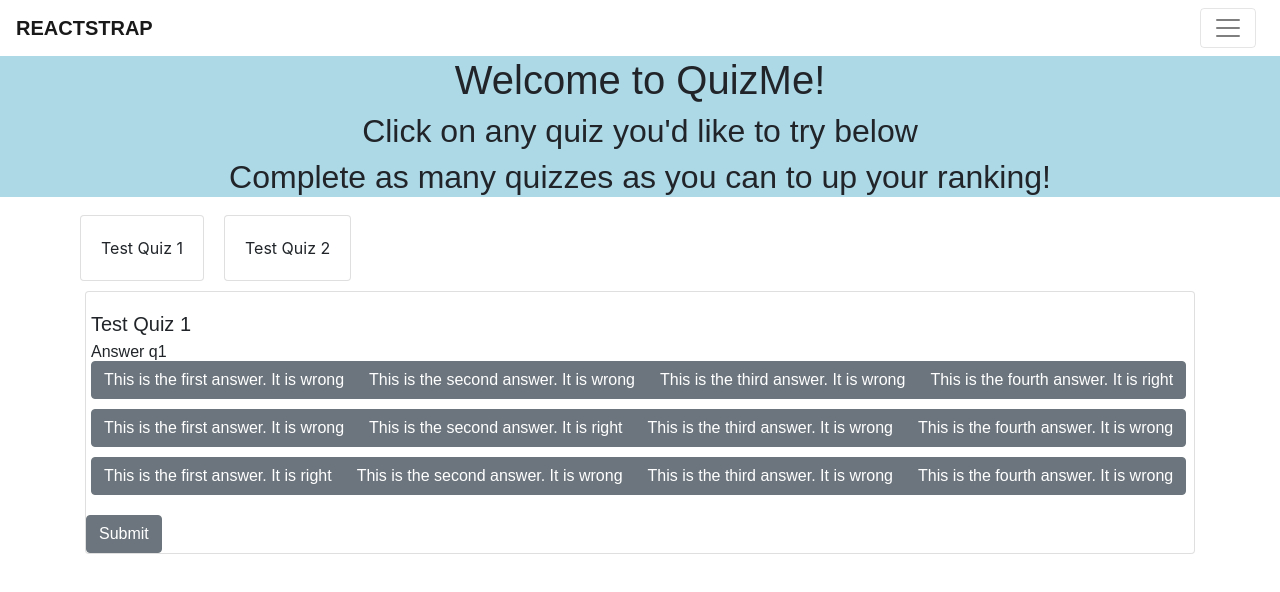
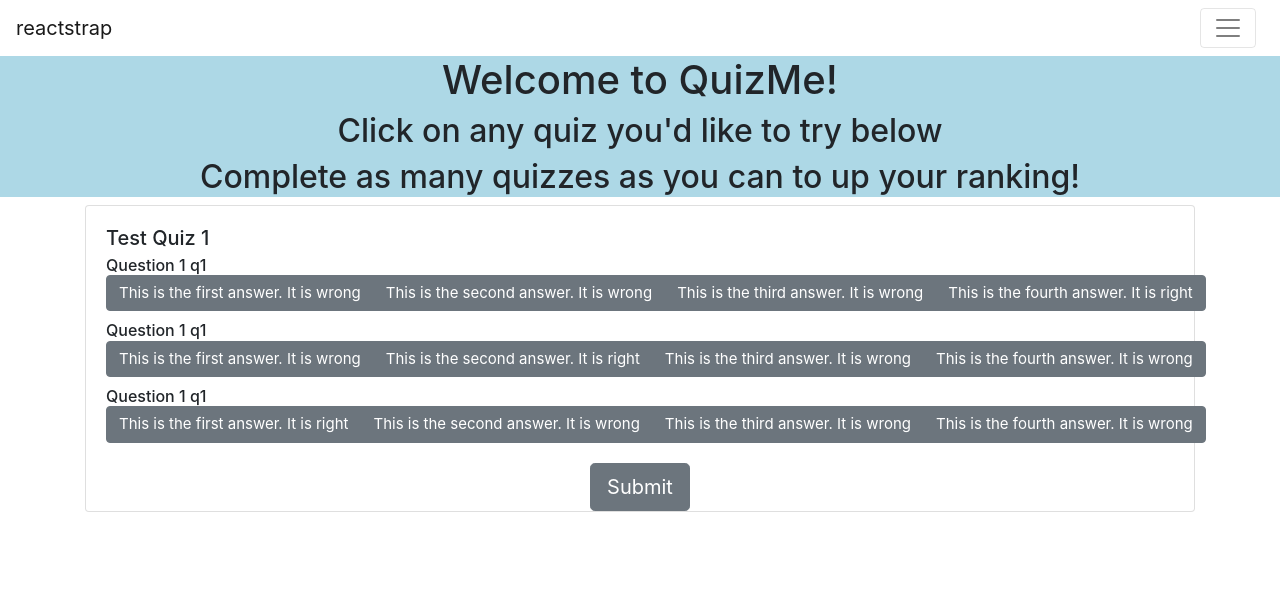
Before and after one commit to Final-Project-CLE/final-project, a React (Create React App) app in the folder finalproject/: page /1 in a window 1280 px wide. Shown: the top 592 px of the page. Built offline with nearby package versions, Linux system fonts and the light colour scheme; a web font is replaced by a local one.

Commit message:
Adding in quiz pages

```diff
--- a/finalproject/public/index.html
+++ b/finalproject/public/index.html
@@ -7,7 +7,7 @@
   <meta name="theme-color" content="#000000">
   <link rel="manifest" href="%PUBLIC_URL%/manifest.json">
   <link rel="shortcut icon" href="%PUBLIC_URL%/favicon.ico">
-  <link rel="stylesheet" href="https://cdnjs.cloudflare.com/ajax/libs/bootswatch/4.0.0/journal/bootstrap.min.css" />
+  <link rel="stylesheet" href="https://maxcdn.bootstrapcdn.com/bootstrap/4.1.0/css/bootstrap.min.css">
   <title>Final Project</title>
 </head>
 
--- a/finalproject/src/App.js
+++ b/finalproject/src/App.js
@@ -1,10 +1,20 @@
 import React, { Component } from 'react';
-import Page from "./components/Page/Page";
+import Home from "./pages/Home";
+import QuizBox from './components/QuizBox/QuizBox';
+import { BrowserRouter as Router, Route, Link, Switch } from "react-router-dom";
+import QuizPage from './pages/QuizPage';
 
 class App extends Component {
   render() {
     return (
-      <Page />
+      <Router>
+        <Switch>
+          <Route exact path="/" component={Home} />
+          <Route exact path="/:id" component={QuizPage} />
+          {/* <Route exact path="/books/:id" component={Detail} />
+        <Route component={NoMatch} /> */}
+        </Switch>
+      </Router>
     );
   }
 }
--- a/finalproject/src/components/Page/Page.js
+++ b/finalproject/src/components/Page/Page.js
@@ -19,7 +19,7 @@ class Page extends Component {
         <Example />
         <Jumbotron />
         <Container>
-          <div className="row">
+          {/* <div className="row">
             {this.state.data.map(item => (
               <QuizBox
                 key={item.id}
@@ -27,7 +27,7 @@ class Page extends Component {
                 quizTitle={item.quizTitle}
               />
             ))}
-          </div>
+          </div> */}
         </Container>
         <Quiz
         quizTitle ={data[0].quizTitle}
--- /dev/null
+++ b/finalproject/src/components/Params.js
@@ -0,0 +1,8 @@
+import React from 'react';
+import { BrowserRouter as Router, Route, Link } from "react-router-dom";
+
+const Params = ({ match }) => (
+  { id: match.params.id - 1 }
+);
+
+export default Params;
--- a/finalproject/src/components/Quiz/Quiz.css
+++ b/finalproject/src/components/Quiz/Quiz.css
@@ -0,0 +1,4 @@
+.button{
+    text-align: center,
+    width = 25%
+}
--- a/finalproject/src/components/Quiz/Quiz.js
+++ b/finalproject/src/components/Quiz/Quiz.js
@@ -4,6 +4,11 @@ import {
     CardTitle, CardSubtitle, Button, ButtonGroup,
     Container, Row, Col
 } from 'reactstrap';
+
+const theStyle = {
+    "font-size": "15px"
+}
+
 
 const Quiz = props => (
     <div>
@@ -12,41 +17,46 @@ const Quiz = props => (
                 <Col>
                     <Card>
                         <Row>
+                            <Col>
                                 <CardBody>
                                     <CardTitle>{props.quizTitle}</CardTitle>
                                     <CardSubtitle>{props.Q1}</CardSubtitle>
                                     <CardText>
-                    <ButtonGroup>
-                    <Button value={props.correctQ1A1}>{props.Q1A1}</Button>
-                    <Button value={props.correctQ1A2}>{props.Q1A2}</Button>
-                    <Button value={props.correctQ1A3}>{props.Q1A3}</Button>
-                    <Button value={props.correctQ1A4}>{props.Q1A4}</Button>
+                                        <ButtonGroup style={theStyle} className="btn-group-justified">
+                                            <Button style={theStyle} value={props.correctQ1A1}>{props.Q1A1}</Button>
+                                            <Button style={theStyle} value={props.correctQ1A2}>{props.Q1A2}</Button>
+                                            <Button style={theStyle} value={props.correctQ1A3}>{props.Q1A3}</Button>
+                                            <Button style={theStyle} value={props.correctQ1A4}>{props.Q1A4}</Button>
                                         </ButtonGroup>
                                     </CardText>
                                     <CardSubtitle>{props.Q2}</CardSubtitle>
                                     <CardText>
-                    <ButtonGroup>
-                    <Button value={props.correctQ2A1}>{props.Q2A1}</Button>
-                    <Button value={props.correctQ2A2}>{props.Q2A2}</Button>
-                    <Button value={props.correctQ2A3}>{props.Q2A3}</Button>
-                    <Button value={props.correctQ2A4}>{props.Q2A4}</Button>
+                                        <ButtonGroup style={theStyle}>
+                                            <Button style={theStyle} value={props.correctQ2A1}>{props.Q2A1}</Button>
+                                            <Button style={theStyle} value={props.correctQ2A2}>{props.Q2A2}</Button>
+                                            <Button style={theStyle} value={props.correctQ2A3}>{props.Q2A3}</Button>
+                                            <Button style={theStyle} value={props.correctQ2A4}>{props.Q2A4}</Button>
                                         </ButtonGroup>
                                     </CardText>
                                     <CardSubtitle>{props.Q3}</CardSubtitle>
                                     <CardText>
-                    <ButtonGroup>
-                    <Button value={props.correctQ3A1}>{props.Q3A1}</Button>
-                    <Button value={props.correctQ3A2}>{props.Q3A2}</Button>
-                    <Button value={props.correctQ3A3}>{props.Q3A3}</Button>
-                    <Button value={props.correctQ3A4}>{props.Q3A4}</Button>
+                                        <ButtonGroup style={theStyle}>
+                                            <Button style={theStyle} value={props.correctQ3A1}>{props.Q3A1}</Button>
+                                            <Button style={theStyle} value={props.correctQ3A2}>{props.Q3A2}</Button>
+                                            <Button style={theStyle} value={props.correctQ3A3}>{props.Q3A3}</Button>
+                                            <Button style={theStyle} value={props.correctQ3A4}>{props.Q3A4}</Button>
                                         </ButtonGroup>
                                     </CardText>
                                 </CardBody>
+                            </Col>
                         </Row>
                         <Row>
-                <Col xs="6" sm="4">
-            <Button onClick={props.handleSubmit}>Submit</Button>
+                            <Col>
+                                <div className="d-flex justify-content-center">
+                                    <Button className="btn-lg" onClick={props.handleSubmit}>Submit</Button>
+                                </div>
                             </Col>
+
                         </Row>
 
 
--- a/finalproject/src/components/QuizBox/QuizBox.js
+++ b/finalproject/src/components/QuizBox/QuizBox.js
@@ -1,16 +1,22 @@
 import React from "react";
-
+import { Router, Link, Route } from "react-router-dom";
+import QuizPage from "../../pages/QuizPage"
 const style = {
-  margin:"10px"
+  margin: "10px"
 }
 
 const QuizBox = props => (
 
   <div className="card col-4-md" style={style}>
     <div className="card-body">
-      {props.quizTitle}
+      <Link to={"/" + props.id} >
+        {props.quizTitle}
+      </Link>
     </div>
   </div>
+
+
+
 
 
 )
--- a/finalproject/src/data.json
+++ b/finalproject/src/data.json
@@ -1,136 +1,133 @@
 [
     {
         "id": 1,
-        "quizTitle":"Test Quiz 1" ,
+        "quizTitle": "Test Quiz 1",
         "q1": {
-            "question": "Answer q1" ,
+            "question": "Question 1 q1",
             "answers": {
                 "answer1": {
-                    "answer":"This is the first answer. It is wrong",
+                    "answer": "This is the first answer. It is wrong",
                     "correct": false
                 },
                 "answer2": {
-                    "answer":"This is the second answer. It is wrong",
+                    "answer": "This is the second answer. It is wrong",
                     "correct": false
                 },
                 "answer3": {
-                    "answer":"This is the third answer. It is wrong",
+                    "answer": "This is the third answer. It is wrong",
                     "correct": false
                 },
                 "answer4": {
-                    "answer":"This is the fourth answer. It is right",
+                    "answer": "This is the fourth answer. It is right",
                     "correct": true
                 }
             }
-
         },
         "q2": {
-            "question": "Answer q2" ,
+            "question": "Question 2 q1",
             "answers": {
                 "answer1": {
-                    "answer":"This is the first answer. It is wrong",
+                    "answer": "This is the first answer. It is wrong",
                     "correct": false
                 },
                 "answer2": {
-                    "answer":"This is the second answer. It is right",
+                    "answer": "This is the second answer. It is right",
                     "correct": true
                 },
                 "answer3": {
-                    "answer":"This is the third answer. It is wrong",
+                    "answer": "This is the third answer. It is wrong",
                     "correct": false
                 },
                 "answer4": {
-                    "answer":"This is the fourth answer. It is wrong",
+                    "answer": "This is the fourth answer. It is wrong",
                     "correct": false
                 }
             }
         },
         "q3": {
-            "question": "Answer q3" ,
+            "question": "Question 3 q1",
             "answers": {
                 "answer1": {
-                    "answer":"This is the first answer. It is right",
+                    "answer": "This is the first answer. It is right",
                     "correct": true
                 },
                 "answer2": {
-                    "answer":"This is the second answer. It is wrong",
+                    "answer": "This is the second answer. It is wrong",
                     "correct": false
                 },
                 "answer3": {
-                    "answer":"This is the third answer. It is wrong",
+                    "answer": "This is the third answer. It is wrong",
                     "correct": false
                 },
                 "answer4": {
-                    "answer":"This is the fourth answer. It is wrong",
+                    "answer": "This is the fourth answer. It is wrong",
                     "correct": false
                 }
             }
         }
     },
-
     {
         "id": 2,
-        "quizTitle":"Test Quiz 2" ,
+        "quizTitle": "Test Quiz 2",
         "q1": {
-            "question": "Answer q1" ,
+            "question": "Question 1 q2",
             "answers": {
                 "answer1": {
-                    "answer":"This is the first answer. It is wrong",
+                    "answer": "This is the first answer for q1. It is wrong",
                     "correct": false
                 },
                 "answer2": {
-                    "answer":"This is the second answer. It is wrong",
+                    "answer": "This is the second answer for q1. It is wrong",
                     "correct": false
                 },
                 "answer3": {
-                    "answer":"This is the third answer. It is wrong",
+                    "answer": "This is the third answer for q1. It is wrong",
                     "correct": false
                 },
                 "answer4": {
-                    "answer":"This is the fourth answer. It is right",
+                    "answer": "This is the fourth answer for q1. It is right",
                     "correct": true
                 }
             }
-
         },
         "q2": {
-            "question": "Answer q2" ,
+            "question": "Question 2 q2",
             "answers": {
                 "answer1": {
-                    "answer":"This is the first answer. It is wrong",
+                    "answer": "This is the first answer for q2. It is wrong",
                     "correct": false
                 },
                 "answer2": {
-                    "answer":"This is the second answer. It is right",
+                    "answer": "This is the second answer for q2. It is right",
                     "correct": true
                 },
                 "answer3": {
-                    "answer":"This is the third answer. It is wrong",
+                    "answer": "This is the third answer for q2. It is wrong",
                     "correct": false
                 },
                 "answer4": {
-                    "answer":"This is the fourth answer. It is wrong",
+                    "answer": "This is the fourth answer for q2. It is wrong",
                     "correct": false
                 }
             }
         },
         "q3": {
-            "question": "Answer q3" ,
+            "question": "Question 3 q2",
             "answers": {
                 "answer1": {
-                    "answer":"This is the first answer. It is right",
+                    "answer": "This is the first answer for q3. It is right",
                     "correct": true
                 },
                 "answer2": {
-                    "answer":"This is the second answer. It is wrong",
+                    "answer": "This is the second answer for q3. It is wrong",
                     "correct": false
                 },
                 "answer3": {
-                    "answer":"This is the third answer. It is wrong",
+                    "answer": "This is the third answer for q3. It is wrong",
                     "correct": false
                 },
                 "answer4": {
-                    "answer":"This is the fourth answer. It is wrong",
+                    "answer": "This is the fourth answer for q3. It is wrong",
                     "correct": false
                 }
             }
--- /dev/null
+++ b/finalproject/src/pages/Home.js
@@ -0,0 +1,36 @@
+import React, { Component } from 'react';
+import QuizBox from "../components/QuizBox/QuizBox";
+import data from "../data.json";
+import Container from "../components/Container/Container";
+import Example from '../components/Navbar/Navbar';
+import Jumbotron from '../components/Jumbotron/Jumbotron';
+
+
+class Home extends Component {
+  state = {
+    data
+  }
+
+  render() {
+    return (
+      <div>
+        <Example />
+        <Jumbotron />
+        <Container>
+          <div className="row">
+            {this.state.data.map(item => (
+              <QuizBox
+                key={item.id}
+                id={item.id}
+                quizTitle={item.quizTitle}
+              />
+            ))}
+          </div>
+        </Container>
+
+      </div>
+    );
+  }
+}
+
+export default Home;
--- /dev/null
+++ b/finalproject/src/pages/QuizPage.js
@@ -0,0 +1,69 @@
+import React, { Component } from 'react';
+import data from "../data.json";
+import Example from '../components/Navbar/Navbar';
+import Jumbotron from '../components/Jumbotron/Jumbotron';
+import Quiz from "../components/Quiz/Quiz"
+import Params from "../components/Params"
+
+class Page extends Component {
+    state = {
+        data,
+        p: this.props.match.params.id - 1
+    }
+    handleSubmit = () => {
+        alert("You submitted this thingy!")
+    }
+
+    componentDidMount() {
+        console.log(Params);
+    }
+
+    render() {
+        return (
+            <div>
+                <Example />
+                <Jumbotron />
+                <Quiz
+                    quizTitle={this.state.data[this.state.p].quizTitle}
+
+                    Q1={this.state.data[this.state.p].q1.question}
+
+                    correctQ1A1={this.state.data[this.state.p].q1.answers.answer1.correct}
+                    Q1A1={this.state.data[this.state.p].q1.answers.answer1.answer}
+                    correctQ1A2={this.state.data[this.state.p].q1.answers.answer2.correct}
+                    Q1A2={this.state.data[this.state.p].q1.answers.answer2.answer}
+                    correctQ1A3={this.state.data[this.state.p].q1.answers.answer3.correct}
+                    Q1A3={this.state.data[this.state.p].q1.answers.answer3.answer}
+                    correctQ1A4={this.state.data[this.state.p].q1.answers.answer4.correct}
+                    Q1A4={this.state.data[this.state.p].q1.answers.answer4.answer}
+
+                    Q2={this.state.data[this.state.p].q1.question}
+
+                    correctQ2A1={this.state.data[this.state.p].q2.answers.answer1.correct}
+                    Q2A1={this.state.data[this.state.p].q2.answers.answer1.answer}
+                    correctQ2A2={this.state.data[this.state.p].q2.answers.answer2.correct}
+                    Q2A2={this.state.data[this.state.p].q2.answers.answer2.answer}
+                    correctQ2A3={this.state.data[this.state.p].q2.answers.answer3.correct}
+                    Q2A3={this.state.data[this.state.p].q1.answers.answer3.answer}
+                    correctQ2A4={this.state.data[this.state.p].q2.answers.answer4.correct}
+                    Q2A4={this.state.data[this.state.p].q2.answers.answer4.answer}
+
+                    Q3={this.state.data[this.state.p].q1.question}
+
+                    correctQ3A1={this.state.data[this.state.p].q3.answers.answer1.correct}
+                    Q3A1={this.state.data[this.state.p].q3.answers.answer1.answer}
+                    correctQ3A2={this.state.data[this.state.p].q3.answers.answer2.correct}
+                    Q3A2={this.state.data[this.state.p].q3.answers.answer2.answer}
+                    correctQ3A3={this.state.data[this.state.p].q3.answers.answer3.correct}
+                    Q3A3={this.state.data[this.state.p].q3.answers.answer3.answer}
+                    correctQ3A4={this.state.data[this.state.p].q3.answers.answer4.correct}
+                    Q3A4={this.state.data[this.state.p].q3.answers.answer4.answer}
+                    handleSubmit={this.handleSubmit}
+                />
+
+            </div>
+        );
+    }
+}
+
+export default Page;
```
Lines whose indentation alone changed are shown as unchanged.
